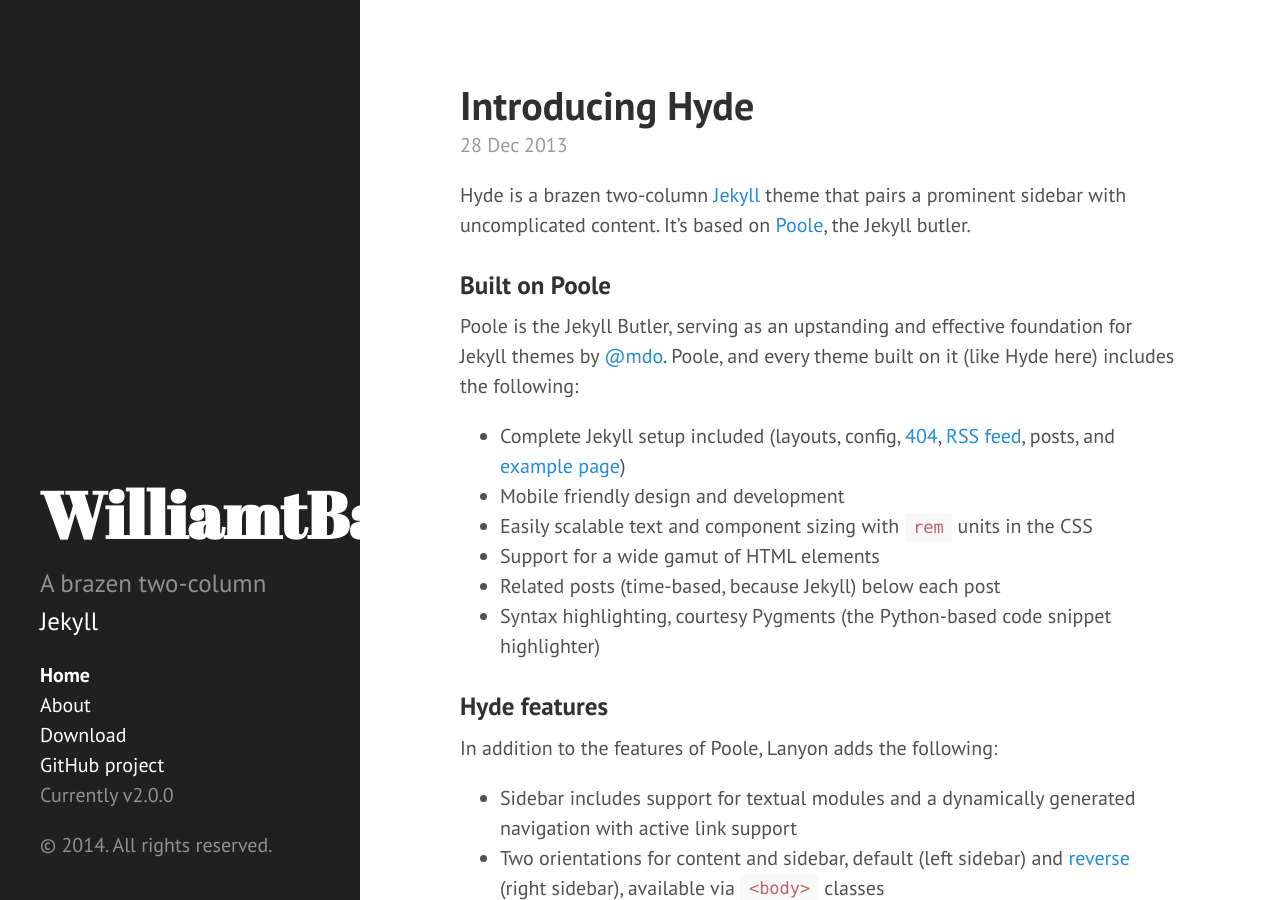
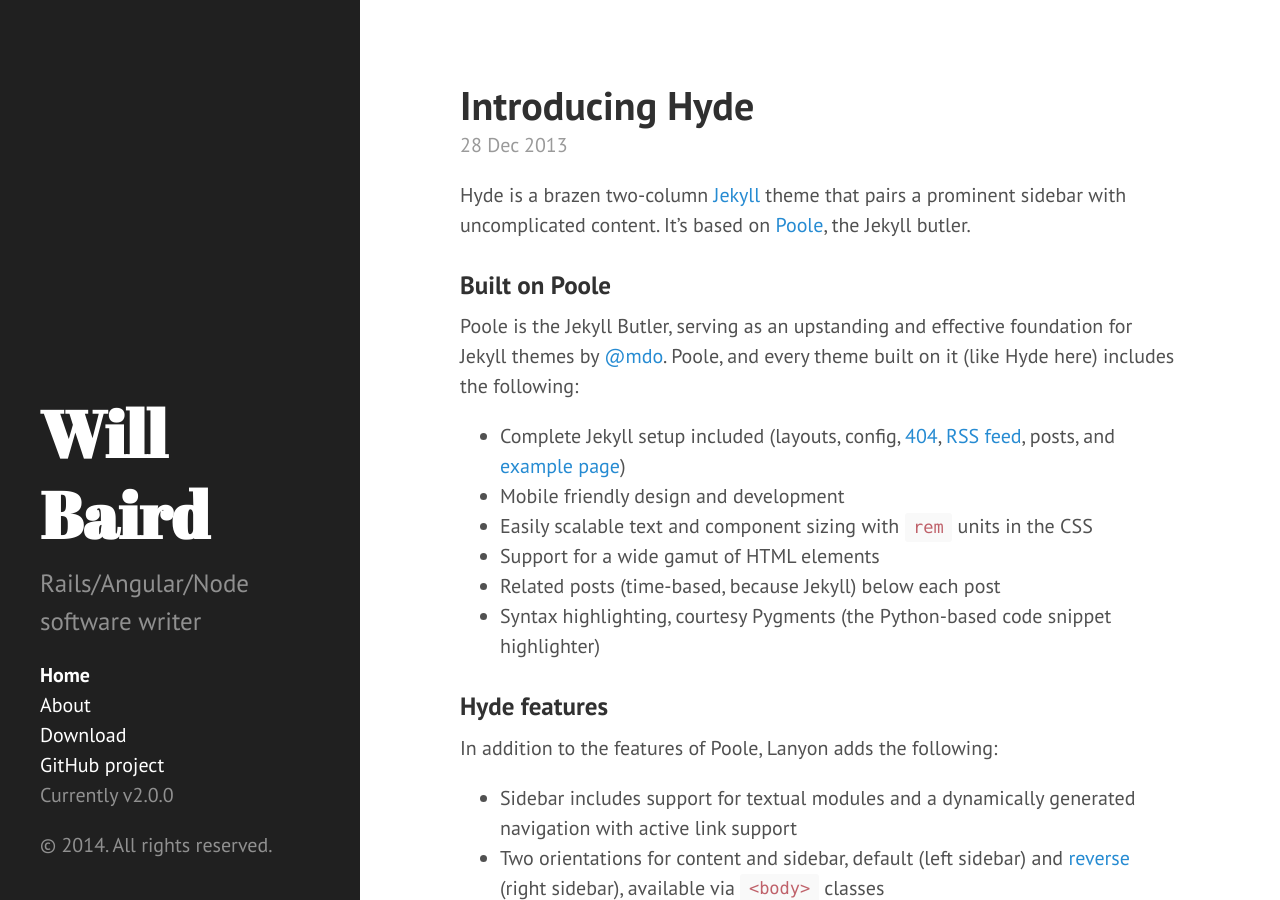
Before and after one commit to williamtbaird/williamtbaird.github.io, a Jekyll site: the page built from index.html, in a window 1280 px wide and 900 px high. Built offline with Jekyll 4.4.1, drawn with Linux system fonts in a browser that asks for light colours; Markdown is read by kramdown in place of the engine named in the settings; the list of posts is cut into pages by our own code.

Commit message:
fix name

```diff
--- a/_config.yml
+++ b/_config.yml
@@ -6,9 +6,9 @@
 permalink:        pretty
 
 # Setup
-title:            WilliamtBaird
+title:            Will Baird
 tagline:          'Blog'
-description:      'A brazen two-column <a href="http://jekyllrb.com" target="_blank">Jekyll</a>'
+description:      'Rails/Angular/Node software writer'
 
 author:
   name:           'Will Baird'
```
Also changed, not shown: 7 other files.
